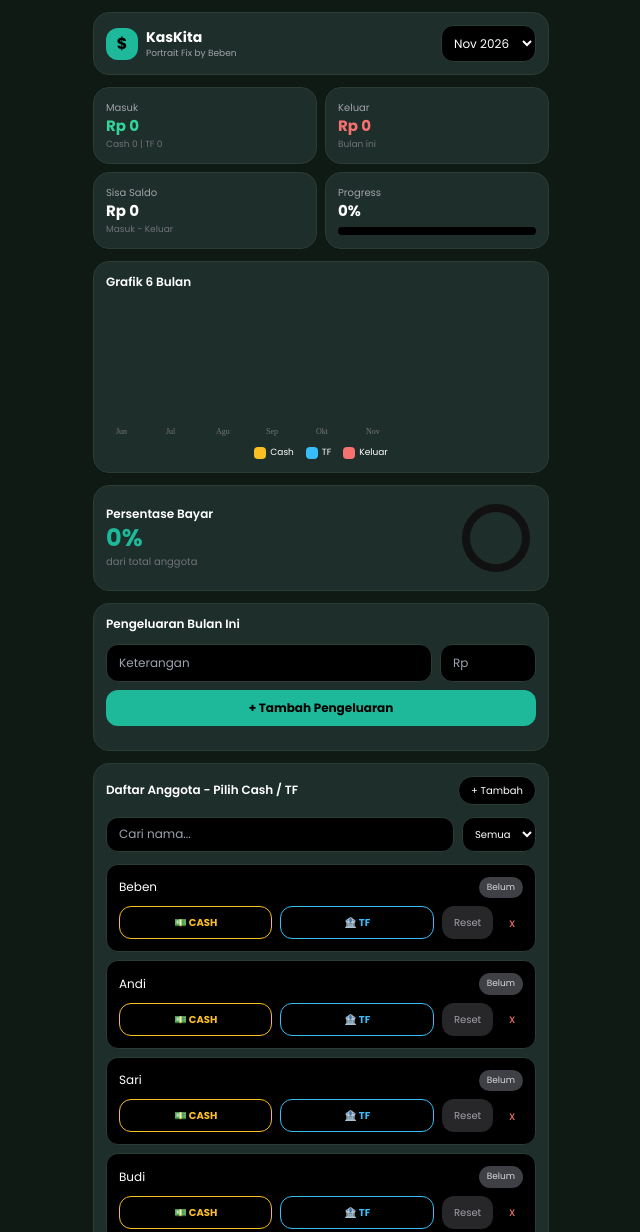
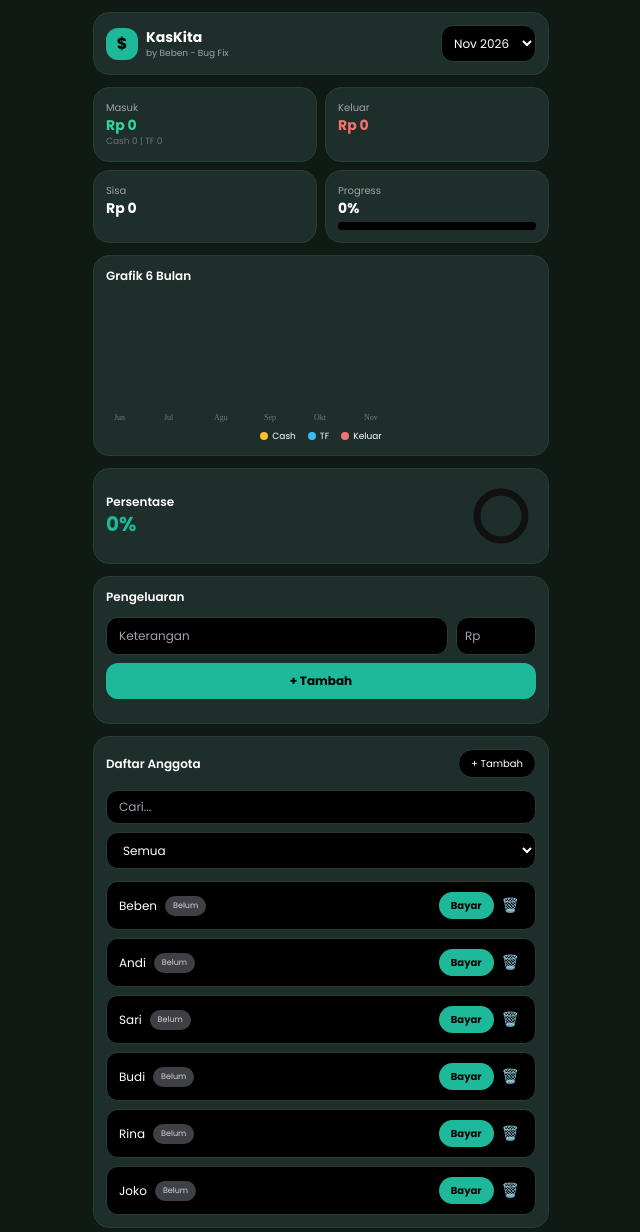
Before and after one commit to itsBENZZZ/KasKita, a plain HTML site: page index.html in a window 1280 px wide. Shown: the top 1232 px of the page, without its empty margins (319-959 px from the left). Drawn offline with nearby package versions, Linux system fonts and the light colour scheme.

Commit message:
Update index.html

```diff
--- a/index.html
+++ b/index.html
@@ -2,87 +2,72 @@
 <html lang="id">
 <head>
 <meta charset="UTF-8">
-<meta name="viewport" content="width=device-width, initial-scale=1.0, maximum-scale=1.0">
-<title>KasKita Fixed Portrait</title>
+<meta name="viewport" content="width=device-width, initial-scale=1.0">
+<title>KasKita Rapi Final - Bug Fix</title>
 <script src="https://cdn.tailwindcss.com"></script>
 <link href="https://fonts.googleapis.com/css2?family=Poppins:wght@400;600;700&display=swap" rel="stylesheet">
 <style>
-body{font-family:'Poppins',sans-serif;background:#0F1A14;color:white}
-*{-webkit-tap-highlight-color: transparent;}
-canvas{max-width:100%}
+*{box-sizing:border-box}
+body{font-family:'Poppins',sans-serif;background:#0F1A14;color:white;margin:0;overflow-x:hidden}
+canvas{display:block;max-width:100%}
 </style>
 </head>
-<body class="min-h-screen">
-<div class="w-full max-w-[480px] mx-auto p-3 pb-20">
-
-<!-- HEADER -->
-<div class="bg-[#1E2E2A] p-3 rounded-2xl border border-[#2a3d35]">
-<div class="flex justify-between items-center">
-<div class="flex gap-2 items-center"><div class="w-8 h-8 bg-[#1DB99A] rounded-xl flex items-center justify-center font-bold text-black">$</div><div><h1 class="font-bold text-sm">KasKita</h1><p class="text-[9px] text-zinc-400">Portrait Fix by Beben</p></div></div>
-<select id="bulan" class="bg-black border border-[#2a3d35] rounded-xl px-2 py-2 text-xs max-w-[120px]"></select>
+<body>
+<div class="w-full max-w-[480px] mx-auto px-3 py-3 pb-20">
+<div class="bg-[#1E2E2A] rounded-2xl p-3 border border-[#2a3d35] flex justify-between items-center">
+<div class="flex gap-2 items-center min-w-0"><div class="w-8 h-8 bg-[#1DB99A] rounded-xl flex items-center justify-center font-bold text-black shrink-0">$</div><div class="min-w-0"><h1 class="font-bold text-sm truncate">KasKita</h1><p class="text-[9px] text-zinc-400 truncate">by Beben - Bug Fix</p></div></div>
+<select id="bulan" class="bg-black border border-[#2a3d35] rounded-xl px-2 py-2 text-xs shrink-0"></select>
+</div>
+<div class="grid grid-cols-2 gap-2 mt-3">
+<div class="bg-[#1E2E2A] rounded-2xl p-3 border border-[#2a3d35] overflow-hidden"><p class="text-[10px] text-zinc-400">Masuk</p><p id="masuk" class="font-bold text-emerald-400 text-sm truncate">Rp 0</p><p id="detail" class="text-[9px] text-zinc-500 truncate">Cash 0 | TF 0</p></div>
+<div class="bg-[#1E2E2A] rounded-2xl p-3 border border-[#2a3d35] overflow-hidden"><p class="text-[10px] text-zinc-400">Keluar</p><p id="keluar" class="font-bold text-red-400 text-sm truncate">Rp 0</p></div>
+<div class="bg-[#1E2E2A] rounded-2xl p-3 border border-[#2a3d35] overflow-hidden"><p class="text-[10px] text-zinc-400">Sisa</p><p id="sisa" class="font-bold text-sm truncate">Rp 0</p></div>
+<div class="bg-[#1E2E2A] rounded-2xl p-3 border border-[#2a3d35] overflow-hidden"><p class="text-[10px] text-zinc-400">Progress</p><p id="prog" class="font-bold text-sm">0%</p><div class="w-full h-2 bg-black rounded-full mt-1 overflow-hidden"><div id="bar" class="h-2 bg-[#1DB99A] rounded-full" style="width:0%"></div></div></div>
+</div>
+<div class="bg-[#1E2E2A] rounded-2xl p-3 border border-[#2a3d35] mt-3 overflow-hidden">
+<p class="text-xs font-semibold mb-2">Grafik 6 Bulan</p>
+<div class="w-full"><canvas id="grafik" height="130"></canvas></div>
+<div class="flex gap-3 text-[9px] mt-2 justify-center flex-wrap"><span class="flex gap-1 items-center"><span class="w-2 h-2 bg-amber-400 rounded-full"></span>Cash</span><span class="flex gap-1 items-center"><span class="w-2 h-2 bg-sky-400 rounded-full"></span>TF</span><span class="flex gap-1 items-center"><span class="w-2 h-2 bg-red-400 rounded-full"></span>Keluar</span></div>
+</div>
+<div class="bg-[#1E2E2A] rounded-2xl p-3 border border-[#2a3d35] mt-3 flex items-center justify-between overflow-hidden">
+<div class="min-w-0"><p class="text-xs font-semibold">Persentase</p><p id="donutT" class="font-bold text-xl text-[#1DB99A]">0%</p></div>
+<canvas id="donut" width="70" height="70" class="shrink-0"></canvas>
+</div>
+<div class="bg-[#1E2E2A] rounded-2xl p-3 border border-[#2a3d35] mt-3 overflow-hidden">
+<p class="text-xs font-semibold mb-3">Pengeluaran</p>
+<div class="flex gap-2"><input id="jDesc" placeholder="Keterangan" class="flex-1 min-w-0 bg-black border border-[#2a3d35] rounded-xl px-3 py-2.5 text-xs"><input id="jNom" type="number" placeholder="Rp" class="w-20 shrink-0 bg-black border border-[#2a3d35] rounded-xl px-2 py-2.5 text-xs"></div>
+<button id="jBtn" class="w-full mt-2 bg-[#1DB99A] text-black font-bold py-2.5 rounded-xl text-xs">+ Tambah</button>
+<div id="jList" class="mt-3 space-y-2"></div>
+</div>
+<div class="bg-[#1E2E2A] rounded-2xl p-3 border border-[#2a3d35] mt-3 overflow-hidden">
+<div class="flex justify-between items-center mb-3 gap-2"><p class="text-xs font-semibold truncate">Daftar Anggota</p><button id="aBtn" class="shrink-0 text-[10px] bg-black border border-[#2a3d35] px-3 py-1.5 rounded-full">+ Tambah</button></div>
+<input id="cari" placeholder="Cari..." class="w-full bg-black border border-[#2a3d35] rounded-xl px-3 py-2 text-xs mb-2">
+<select id="filter" class="w-full bg-black border border-[#2a3d35] rounded-xl px-3 py-2 text-xs mb-3"><option>Semua</option><option>Cash</option><option>TF</option><option>Belum</option></select>
+<div id="aList" class="space-y-2"></div>
+</div>
+<div class="bg-[#1E2E2A] rounded-2xl p-3 border border-[#2a3d35] mt-3 overflow-hidden">
+<p class="text-xs font-semibold mb-2">Rekap Per Bulan</p>
+<div class="w-full overflow-hidden"><table class="w-full text-[11px] table-fixed"><thead class="text-zinc-500 text-[10px]"><tr><th class="text-left py-1 w-[30%]">Bulan</th><th class="text-right w-[23%]">Masuk</th><th class="text-right w-[23%]">Keluar</th><th class="text-right w-[24%]">Sisa</th></tr></thead><tbody id="rekap"></tbody></table></div>
+</div>
+<p class="text-center text-[9px] text-zinc-600 mt-6">by Beben dan Meta 2026 - Bug Fix Final</p>
+</div>
+<div id="modal" class="fixed inset-0 bg-black/70 hidden items-center justify-center p-4 z-50">
+<div class="bg-[#1E2E2A] border border-[#2a3d35] rounded-2xl p-4 w-full max-w-[320px]">
+<p class="text-sm font-semibold mb-1">Pilih Metode Bayar</p><p id="modalNama" class="text-xs text-zinc-400 mb-4">Nama</p>
+<div class="grid grid-cols-2 gap-2">
+<button id="pilihCash" class="py-3 rounded-xl bg-amber-400 text-black font-bold text-xs">💵 CASH</button>
+<button id="pilihTF" class="py-3 rounded-xl bg-sky-400 text-black font-bold text-xs">🏦 TRANSFER</button>
+</div>
+<button id="pilihReset" class="w-full mt-2 py-2 rounded-xl bg-zinc-800 text-zinc-300 text-xs">Reset Jadi Belum</button>
+<button id="modalClose" class="w-full mt-2 py-2 text-[10px] text-zinc-500">Tutup</button>
 </div>
 </div>
-
-<!-- 4 KARTU - 2 KOLOM PAS HP -->
-<div class="grid grid-cols-2 gap-2 mt-3">
-<div class="bg-[#1E2E2A] p-3 rounded-2xl border border-[#2a3d35]"><p class="text-[10px] text-zinc-400">Masuk</p><p id="masuk" class="font-bold text-emerald-400 text-[15px]">Rp 0</p><p id="detail" class="text-[9px] text-zinc-500">Cash 0 | TF 0</p></div>
-<div class="bg-[#1E2E2A] p-3 rounded-2xl border border-[#2a3d35]"><p class="text-[10px] text-zinc-400">Keluar</p><p id="keluar" class="font-bold text-red-400 text-[15px]">Rp 0</p><p class="text-[9px] text-zinc-500">Bulan ini</p></div>
-<div class="bg-[#1E2E2A] p-3 rounded-2xl border border-[#2a3d35]"><p class="text-[10px] text-zinc-400">Sisa Saldo</p><p id="sisa" class="font-bold text-[15px]">Rp 0</p><p class="text-[9px] text-zinc-500">Masuk - Keluar</p></div>
-<div class="bg-[#1E2E2A] p-3 rounded-2xl border border-[#2a3d35]"><p class="text-[10px] text-zinc-400">Progress</p><p id="prog" class="font-bold text-[15px]">0%</p><div class="w-full h-2 bg-black rounded-full mt-1"><div id="bar" class="h-2 bg-[#1DB99A] rounded-full transition-all" style="width:0%"></div></div></div>
-</div>
-
-<!-- GRAFIK -->
-<div class="bg-[#1E2E2A] p-3 rounded-2xl border border-[#2a3d35] mt-3">
-<p class="text-xs font-semibold mb-2">Grafik 6 Bulan</p>
-<div class="w-full overflow-hidden"><canvas id="grafik" height="140"></canvas></div>
-<div class="flex gap-3 text-[9px] mt-2 justify-center"><span class="flex gap-1 items-center"><span class="w-3 h-3 bg-amber-400 rounded"></span>Cash</span><span class="flex gap-1 items-center"><span class="w-3 h-3 bg-sky-400 rounded"></span>TF</span><span class="flex gap-1 items-center"><span class="w-3 h-3 bg-red-400 rounded"></span>Keluar</span></div>
-</div>
-
-<div class="bg-[#1E2E2A] p-3 rounded-2xl border border-[#2a3d35] mt-3 flex items-center gap-4">
-<div><p class="text-xs font-semibold">Persentase Bayar</p><p id="donutT" class="font-bold text-2xl text-[#1DB99A]">0%</p><p class="text-[10px] text-zinc-500">dari total anggota</p></div>
-<canvas id="donut" width="80" height="80" class="ml-auto"></canvas>
-</div>
-
-<!-- PENGELUARAN -->
-<div class="bg-[#1E2E2A] p-3 rounded-2xl border border-[#2a3d35] mt-3">
-<p class="text-xs font-semibold mb-3">Pengeluaran Bulan Ini</p>
-<div class="flex gap-2 mb-2">
-<input id="jDesc" placeholder="Keterangan" class="flex-1 bg-black border border-[#2a3d35] rounded-xl px-3 py-2.5 text-xs">
-<input id="jNom" type="number" placeholder="Rp" class="w-24 bg-black border border-[#2a3d35] rounded-xl px-3 py-2.5 text-xs">
-</div>
-<button id="jBtn" class="w-full bg-[#1DB99A] text-black font-bold py-2.5 rounded-xl text-xs">+ Tambah Pengeluaran</button>
-<div id="jList" class="mt-3 space-y-2"></div>
-</div>
-
-<!-- ANGGOTA - TOMBOL CASH & TF DIPISAH -->
-<div class="bg-[#1E2E2A] p-3 rounded-2xl border border-[#2a3d35] mt-3">
-<div class="flex justify-between items-center mb-3">
-<p class="text-xs font-semibold">Daftar Anggota - Pilih Cash / TF</p>
-<button id="aBtn" class="text-[10px] bg-black border border-[#2a3d35] px-3 py-1.5 rounded-full">+ Tambah</button>
-</div>
-<div class="flex gap-2 mb-3">
-<input id="cari" placeholder="Cari nama..." class="flex-1 bg-black border border-[#2a3d35] rounded-xl px-3 py-2 text-xs">
-<select id="filter" class="bg-black border border-[#2a3d35] rounded-xl px-2 py-2 text-[10px]"><option>Semua</option><option>Cash</option><option>TF</option><option>Belum</option></select>
-</div>
-<div id="aList" class="space-y-2"></div>
-</div>
-
-<!-- REKAP -->
-<div class="bg-[#1E2E2A] p-3 rounded-2xl border border-[#2a3d35] mt-3">
-<p class="text-xs font-semibold mb-3">Rekap Per Bulan</p>
-<div class="overflow-x-auto -mx-3 px-3">
-<table class="w-full text-[11px] min-w-[320px]"><thead class="text-zinc-500"><tr><th class="text-left py-1">Bulan</th><th class="text-right">Masuk</th><th class="text-right">Keluar</th><th class="text-right">Sisa</th></tr></thead><tbody id="rekap"></tbody></table>
-</div>
-</div>
-
-<p class="text-center text-[9px] text-zinc-600 mt-6">by Beben dan Meta 2026 - Portrait Fix</p>
-</div>
-
 <script>
 let anggota=JSON.parse(localStorage.getItem('anggota')||'["Beben","Andi","Sari","Budi","Rina","Joko"]');
 let bayar=JSON.parse(localStorage.getItem('bayar')||'{}');
 let keluarData=JSON.parse(localStorage.getItem('keluarData')||'{}');
 let curBulan=new Date().toISOString().slice(0,7);
+let curNama=null;
 let NOMINAL=10000;
 function save(){localStorage.setItem('anggota',JSON.stringify(anggota));localStorage.setItem('bayar',JSON.stringify(bayar));localStorage.setItem('keluarData',JSON.stringify(keluarData))}
 function parseB(s){let[y,m]=s.split('-').map(Number);return new Date(y,m-1,1)}
@@ -92,7 +77,6 @@ let sel=document.getElementById('bulan');for(let y=2023;y<=2026;y++)for(let m=0;
 sel.onchange=e=>{curBulan=e.target.value;render()};
 function statusBayar(n){return(bayar[curBulan]||{})[n]||'Belum'}
 function listKeluar(){return keluarData[curBulan]||[]}
-
 function renderAnggota(){
 let q=(document.getElementById('cari').value||'').toLowerCase();
 let f=document.getElementById('filter').value;
@@ -100,34 +84,35 @@ let list=document.getElementById('aList');list.innerHTML='';
 anggota.filter(n=>n.toLowerCase().includes(q)).filter(n=>{let s=statusBayar(n);if(f=='Semua')return true;if(f=='Cash')return s=='Cash';if(f=='TF')return s=='TF';if(f=='Belum')return s=='Belum'}).forEach(n=>{
 let s=statusBayar(n);
 let div=document.createElement('div');
-div.className='bg-black border border-[#2a3d35] rounded-xl px-3 py-3';
-div.innerHTML=`
-<div class="flex justify-between items-center mb-2">
-<span class="text-xs font-medium">${n}</span>
-<span class="text-[9px] px-2 py-1 rounded-full ${s=='Cash'?'bg-amber-400 text-black':s=='TF'?'bg-sky-400 text-black':'bg-zinc-700 text-zinc-300'}">${s}</span>
-</div>
-<div class="flex gap-2">
-<button class="cashBtn flex-1 py-2 rounded-xl text-[10px] font-bold border ${s=='Cash'?'bg-amber-400 text-black border-amber-400':'bg-transparent text-amber-400 border-amber-400'}">💵 CASH</button>
-<button class="tfBtn flex-1 py-2 rounded-xl text-[10px] font-bold border ${s=='TF'?'bg-sky-400 text-black border-sky-400':'bg-transparent text-sky-400 border-sky-400'}">🏦 TF</button>
-<button class="resetBtn px-3 py-2 rounded-xl text-[10px] bg-zinc-800 text-zinc-400">Reset</button>
-<button class="hBtn px-2 text-red-400 text-xs">x</button>
-</div>
-`;
-div.querySelector('.cashBtn').onclick=()=>{if(!bayar[curBulan])bayar[curBulan]={};bayar[curBulan][n]='Cash';save();render()};
-div.querySelector('.tfBtn').onclick=()=>{if(!bayar[curBulan])bayar[curBulan]={};bayar[curBulan][n]='TF';save();render()};
-div.querySelector('.resetBtn').onclick=()=>{if(bayar[curBulan])delete bayar[curBulan][n];save();render()};
-div.querySelector('.hBtn').onclick=()=>{if(confirm('Hapus '+n+'?')){anggota=anggota.filter(x=>x!=n);save();render()}};
+div.className='flex items-center justify-between bg-black border border-[#2a3d35] rounded-xl px-3 py-2.5 gap-2 overflow-hidden';
+let left=document.createElement('div');left.className='flex items-center gap-2 min-w-0 flex-1';
+let nameSpan=document.createElement('span');nameSpan.className='text-xs font-medium truncate';nameSpan.textContent=n;
+let statusSpan=document.createElement('span');statusSpan.className='shrink-0 text-[8px] px-2 py-1 rounded-full '+(s=='Cash'?'bg-amber-400 text-black':s=='TF'?'bg-sky-400 text-black':'bg-zinc-700 text-zinc-300');statusSpan.textContent=s;
+left.appendChild(nameSpan);left.appendChild(statusSpan);
+let right=document.createElement('div');right.className='flex items-center gap-1 shrink-0';
+let bayarBtn=document.createElement('button');bayarBtn.className='text-[10px] font-bold bg-[#1DB99A] text-black px-3 py-1.5 rounded-full';bayarBtn.textContent='Bayar';
+bayarBtn.onclick=()=>{curNama=n;document.getElementById('modalNama').textContent=n;document.getElementById('modal').classList.remove('hidden');document.getElementById('modal').classList.add('flex')};
+let hapusBtn=document.createElement('button');hapusBtn.className='text-[14px] px-1';hapusBtn.textContent='🗑️';
+hapusBtn.onclick=()=>{if(confirm('Hapus '+n+'?')){anggota=anggota.filter(x=>x!=n);save();render()}};
+right.appendChild(bayarBtn);right.appendChild(hapusBtn);
+div.appendChild(left);div.appendChild(right);
 list.appendChild(div);
 })}
-
-function renderKeluar(){let list=document.getElementById('jList');list.innerHTML='';listKeluar().forEach((e,i)=>{let div=document.createElement('div');div.className='flex justify-between items-center bg-black border border-[#2a3d35] rounded-xl px-3 py-2 text-[11px]';div.innerHTML=`<span>${e.desc} - <b class="text-red-400">Rp ${e.nom.toLocaleString('id-ID')}</b></span><button class="text-red-400 text-[10px] border border-red-900 px-2 py-1 rounded-full">hapus</button>`;div.querySelector('button').onclick=()=>{keluarData[curBulan].splice(i,1);save();render()};list.appendChild(div)})}
-function renderKartu(){let b=bayar[curBulan]||{};let cash=0,tf=0;Object.values(b).forEach(v=>{if(v=='Cash')cash+=NOMINAL;if(v=='TF')tf+=NOMINAL});let masuk=cash+tf;let keluar=listKeluar().reduce((s,e)=>s+e.nom,0);let sisa=masuk-keluar;let prog=anggota.length?Math.round(Object.keys(b).length/anggota.length*100):0;document.getElementById('masuk').textContent='Rp '+masuk.toLocaleString('id-ID');document.getElementById('detail').textContent=`Cash ${cash.toLocaleString('id-ID')} | TF ${tf.toLocaleString('id-ID')}`;document.getElementById('keluar').textContent='Rp '+keluar.toLocaleString('id-ID');document.getElementById('sisa').textContent='Rp '+sisa.toLocaleString('id-ID');document.getElementById('prog').textContent=prog+'%';document.getElementById('bar').style.width=prog+'%';return{masuk,keluar,prog}}
-function renderGrafik(){let cur=parseB(curBulan);let months=[];for(let i=5;i>=0;i--)months.push(new Date(cur.getFullYear(),cur.getMonth()-i,1));let c=document.getElementById('grafik');let ctx=c.getContext('2d');let W=c.width=c.offsetWidth,H=c.height=140;ctx.clearRect(0,0,W,H);let max=1;let data=months.map(m=>{let k=fmtB(m);let b=bayar[k]||{};let cash=0,tf=0;Object.values(b).forEach(v=>{if(v=='Cash')cash+=NOMINAL;if(v=='TF')tf+=NOMINAL});let kel=(keluarData[k]||[]).reduce((s,e)=>s+e.nom,0);max=Math.max(max,cash+tf,kel);return{cash,tf,kel}});let bw=W/months.length*0.4;months.forEach((m,i)=>{let d=data[i];let x=i*(W/months.length)+10;let hc=d.cash/max*(H-30),ht=d.tf/max*(H-30),hk=d.kel/max*(H-30);ctx.fillStyle='#fbbf24';ctx.fillRect(x,H-20-hc,bw,hc);ctx.fillStyle='#38bdf8';ctx.fillRect(x,H-20-hc-ht,bw,ht);ctx.fillStyle='#f87171';ctx.fillRect(x+bw+3,H-20-hk,bw,hk);ctx.fillStyle='#777';ctx.font='8px Poppins';ctx.fillText(m.toLocaleDateString('id-ID',{month:'short'}),x,H-4)});let donut=document.getElementById('donut');let dctx=donut.getContext('2d');dctx.clearRect(0,0,80,80);let p=renderKartu().prog;let ang=p/100*2*Math.PI;dctx.beginPath();dctx.arc(40,40,30,0,2*Math.PI);dctx.strokeStyle='#111';dctx.lineWidth=8;dctx.stroke();dctx.beginPath();dctx.arc(40,40,30,-Math.PI/2,-Math.PI/2+ang);dctx.strokeStyle='#1DB99A';dctx.lineWidth=8;dctx.stroke();document.getElementById('donutT').textContent=p+'%'}
-function renderRekap(){let tb=document.getElementById('rekap');tb.innerHTML='';let cur=parseB(curBulan);for(let i=5;i>=0;i--){let d=new Date(cur.getFullYear(),cur.getMonth()-i,1);let k=fmtB(d);let b=bayar[k]||{};let masuk=Object.values(b).filter(v=>v!='Belum').length*NOMINAL;let kel=(keluarData[k]||[]).reduce((s,e)=>s+e.nom,0);let tr=document.createElement('tr');tr.className='border-t border-[#2a3d35]';tr.innerHTML=`<td class="py-2">${namaB(d)}</td><td class="text-right text-emerald-400">Rp ${masuk.toLocaleString('id-ID')}</td><td class="text-right text-red-400">Rp ${kel.toLocaleString('id-ID')}</td><td class="text-right font-bold">Rp ${(masuk-kel).toLocaleString('id-ID')}</td>`;tb.appendChild(tr)}}
+function renderKeluar(){let list=document.getElementById('jList');list.innerHTML='';listKeluar().forEach((e,i)=>{let div=document.createElement('div');div.className='flex justify-between items-center bg-black border border-[#2a3d35] rounded-xl px-3 py-2 text-[11px] gap-2 overflow-hidden';let span=document.createElement('span');span.className='truncate flex-1 min-w-0';span.textContent=e.desc+' - Rp '+e.nom.toLocaleString('id-ID');let btn=document.createElement('button');btn.className='shrink-0 text-[10px] text-red-400 border border-red-900 px-2 py-1 rounded-full';btn.textContent='hapus';btn.onclick=()=>{keluarData[curBulan].splice(i,1);save();render()};div.appendChild(span);div.appendChild(btn);list.appendChild(div)})}
+function renderKartu(){let b=bayar[curBulan]||{};let cash=0,tf=0;Object.values(b).forEach(v=>{if(v=='Cash')cash+=NOMINAL;if(v=='TF')tf+=NOMINAL});let masuk=cash+tf;let keluar=listKeluar().reduce((s,e)=>s+e.nom,0);let sisa=masuk-keluar;let prog=anggota.length?Math.round(Object.keys(b).length/anggota.length*100):0;document.getElementById('masuk').textContent='Rp '+masuk.toLocaleString('id-ID');document.getElementById('detail').textContent=`Cash ${cash.toLocaleString('id-ID')} | TF ${tf.toLocaleString('id-ID')}`;document.getElementById('keluar').textContent='Rp '+keluar.toLocaleString('id-ID');document.getElementById('sisa').textContent='Rp '+sisa.toLocaleString('id-ID');document.getElementById('prog').textContent=prog+'%';document.getElementById('bar').style.width=prog+'%';return{prog}}
+function renderGrafik(){let cur=parseB(curBulan);let months=[];for(let i=5;i>=0;i--)months.push(new Date(cur.getFullYear(),cur.getMonth()-i,1));let c=document.getElementById('grafik');let ctx=c.getContext('2d');let W=c.offsetWidth || c.parentElement.clientWidth || 320; c.width=W; let H=c.height=130;ctx.clearRect(0,0,W,H);let max=1;let data=months.map(m=>{let k=fmtB(m);let b=bayar[k]||{};let cash=0,tf=0;Object.values(b).forEach(v=>{if(v=='Cash')cash+=NOMINAL;if(v=='TF')tf+=NOMINAL});let kel=(keluarData[k]||[]).reduce((s,e)=>s+e.nom,0);max=Math.max(max,cash+tf,kel);return{cash,tf,kel}});let bw=Math.min(28, W/months.length*0.35);months.forEach((m,i)=>{let d=data[i];let x=i*(W/months.length)+8;let hc=d.cash/max*(H-30),ht=d.tf/max*(H-30),hk=d.kel/max*(H-30);ctx.fillStyle='#fbbf24';ctx.fillRect(x,H-18-hc,bw,hc);ctx.fillStyle='#38bdf8';ctx.fillRect(x,H-18-hc-ht,bw,ht);ctx.fillStyle='#f87171';ctx.fillRect(x+bw+3,H-18-hk,bw,hk);ctx.fillStyle='#777';ctx.font='8px Poppins';ctx.fillText(m.toLocaleDateString('id-ID',{month:'short'}),x,H-2)});let donut=document.getElementById('donut');let dctx=donut.getContext('2d');dctx.clearRect(0,0,70,70);let p=renderKartu().prog;let ang=p/100*2*Math.PI;dctx.beginPath();dctx.arc(35,35,24,0,2*Math.PI);dctx.strokeStyle='#111';dctx.lineWidth=7;dctx.stroke();dctx.beginPath();dctx.arc(35,35,24,-Math.PI/2,-Math.PI/2+ang);dctx.strokeStyle='#1DB99A';dctx.lineWidth=7;dctx.stroke();document.getElementById('donutT').textContent=p+'%'}
+function renderRekap(){let tb=document.getElementById('rekap');tb.innerHTML='';let cur=parseB(curBulan);for(let i=5;i>=0;i--){let d=new Date(cur.getFullYear(),cur.getMonth()-i,1);let k=fmtB(d);let b=bayar[k]||{};let masuk=Object.values(b).filter(v=>v!='Belum').length*NOMINAL;let kel=(keluarData[k]||[]).reduce((s,e)=>s+e.nom,0);let tr=document.createElement('tr');tr.className='border-t border-[#2a3d35]';tr.innerHTML=`<td class="py-2 truncate">${namaB(d)}</td><td class="text-right text-emerald-400 truncate">Rp ${masuk.toLocaleString('id-ID')}</td><td class="text-right text-red-400 truncate">Rp ${kel.toLocaleString('id-ID')}</td><td class="text-right font-bold truncate">Rp ${(masuk-kel).toLocaleString('id-ID')}</td>`;tb.appendChild(tr)}}
 function render(){renderAnggota();renderKeluar();renderKartu();renderGrafik();renderRekap()}
-document.getElementById('cari').oninput=renderAnggota;document.getElementById('filter').onchange=renderAnggota;
-document.getElementById('jBtn').onclick=()=>{let desc=document.getElementById('jDesc').value;let nom=parseInt(document.getElementById('jNom').value)||0;if(!desc||!nom)return alert('Isi keterangan & nominal');if(!keluarData[curBulan])keluarData[curBulan]=[];keluarData[curBulan].push({desc,nom});document.getElementById('jDesc').value='';document.getElementById('jNom').value='';save();render()};
-document.getElementById('aBtn').onclick=()=>{let n=prompt('Nama anggota:');if(n){anggota.push(n.trim());save();render()}};
+document.getElementById('cari').oninput=renderAnggota;
+document.getElementById('filter').onchange=renderAnggota;
+document.getElementById('jBtn').onclick=()=>{let desc=document.getElementById('jDesc').value.trim();let nom=parseInt(document.getElementById('jNom').value)||0;if(!desc||!nom)return alert('Isi keterangan & nominal');if(!keluarData[curBulan])keluarData[curBulan]=[];keluarData[curBulan].push({desc,nom});document.getElementById('jDesc').value='';document.getElementById('jNom').value='';save();render()};
+document.getElementById('aBtn').onclick=()=>{let raw=prompt('Nama anggota:');if(!raw)return;let n=raw.trim();if(!n)return;if(anggota.includes(n))return alert('Nama "'+n+'" udah ada!');anggota.push(n);save();render()};
+function closeModal(){document.getElementById('modal').classList.add('hidden');document.getElementById('modal').classList.remove('flex')}
+document.getElementById('modalClose').onclick=closeModal;
+document.getElementById('modal').onclick=e=>{if(e.target.id=='modal')closeModal()};
+document.getElementById('pilihCash').onclick=()=>{if(!bayar[curBulan])bayar[curBulan]={};bayar[curBulan][curNama]='Cash';save();render();closeModal()};
+document.getElementById('pilihTF').onclick=()=>{if(!bayar[curBulan])bayar[curBulan]={};bayar[curBulan][curNama]='TF';save();render();closeModal()};
+document.getElementById('pilihReset').onclick=()=>{if(bayar[curBulan])delete bayar[curBulan][curNama];save();render();closeModal()};
 render();
 </script>
 </body>
```
